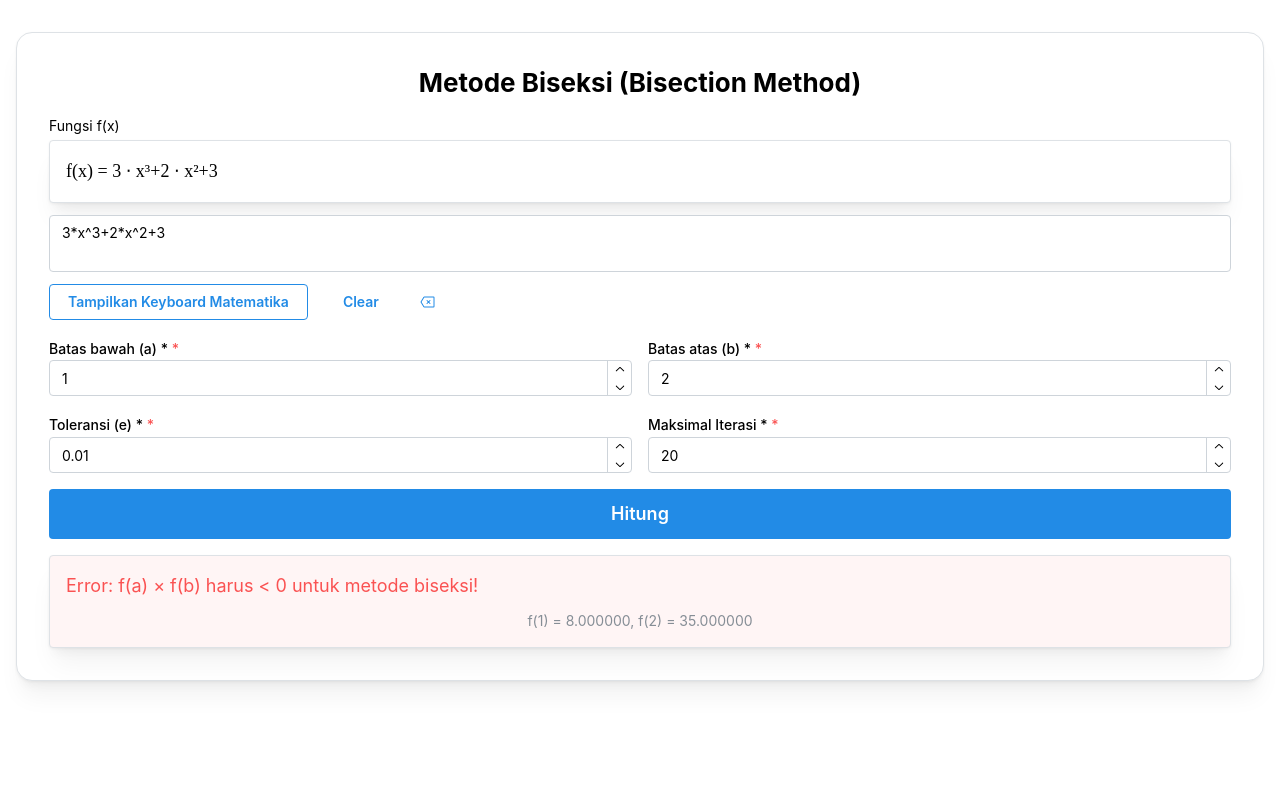
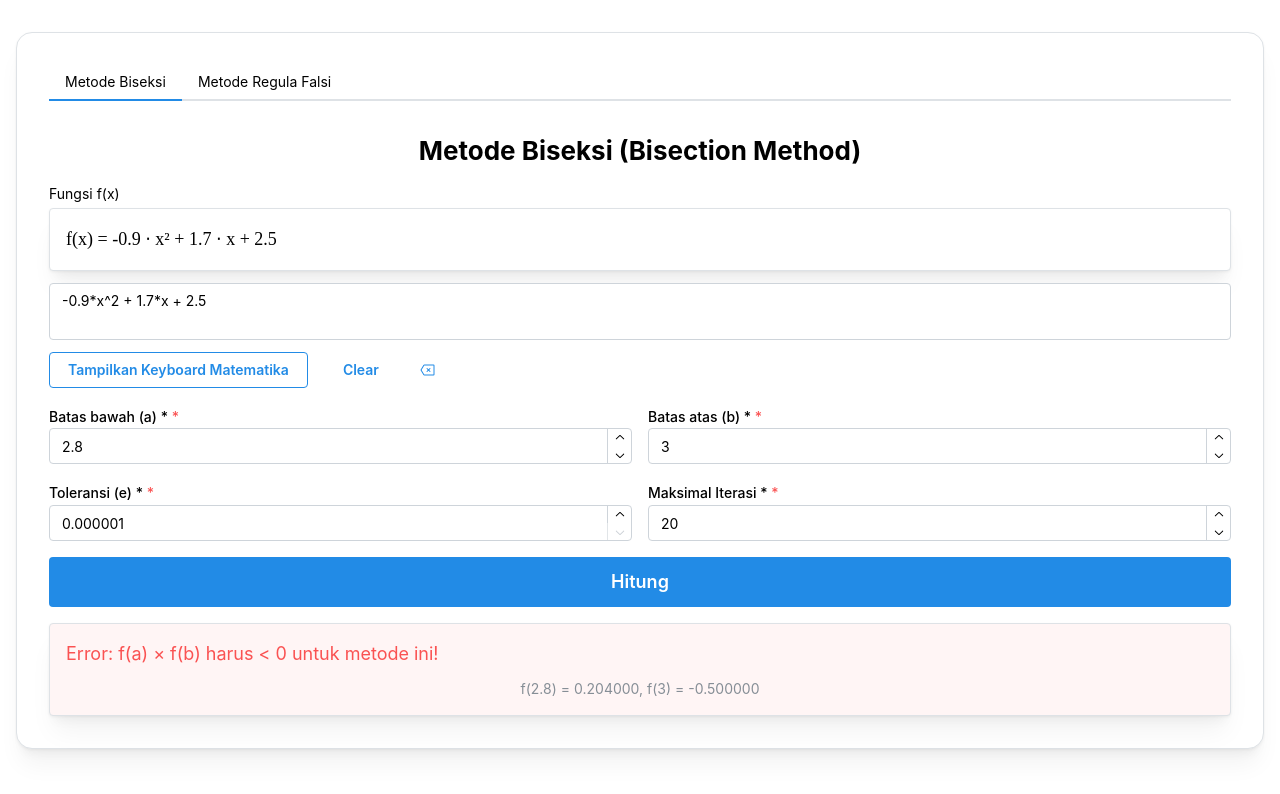
Before and after one commit to DasonTio/matheq, a React (Vite) app: page /metode_tertutup in a window 1280 px wide. Shown: the top 794 px of the page. Built offline with nearby package versions, Linux system fonts and the light colour scheme.

Commit message:
feat: regula falsi tab

```diff
--- a/src/pages/metode_tertutup/index.jsx
+++ b/src/pages/metode_tertutup/index.jsx
@@ -15,6 +15,7 @@ import {
   Badge,
   ActionIcon,
   Textarea,
+  Tabs,
 } from "@mantine/core";
 import {
   LineChart,
@@ -153,7 +154,8 @@ function generateChartData(expr, a, b, points = 100) {
   });
 }
 
-function bisectionSteps(expr, a, b, tol = 1e-6, maxSteps = 20) {
+// Updated function to handle both Bisection and Regula Falsi methods
+function rootFindingSteps(expr, a, b, tol = 1e-6, maxSteps = 20, method = "bisection") {
   const steps = [];
   let fa = safeEval(expr, a);
   let fb = safeEval(expr, b);
@@ -161,7 +163,15 @@ function bisectionSteps(expr, a, b, tol = 1e-6, maxSteps = 20) {
   if (isNaN(fa) || isNaN(fb) || fa * fb > 0) return [];
 
   for (let i = 0; i < maxSteps; i++) {
-    const c = (a + b) / 2;
+    let c;
+
+    // The main difference between the two methods
+    if (method === "bisection") {
+      c = (a + b) / 2;
+    } else { // regula-falsi
+      c = (a * fb - b * fa) / (fb - fa);
+    }
+
     const fc = safeEval(expr, c);
 
     steps.push({
@@ -174,6 +184,7 @@ function bisectionSteps(expr, a, b, tol = 1e-6, maxSteps = 20) {
       fc: Number(fc.toFixed(6)),
       interval: [a, b],
       chosen: fa * fc < 0 ? "left" : "right",
+      method: method,
     });
 
     if (Math.abs(fc) < tol || Math.abs(b - a) < tol) break;
@@ -189,15 +200,16 @@ function bisectionSteps(expr, a, b, tol = 1e-6, maxSteps = 20) {
   return steps;
 }
 
-// Updated default expression to match your sample problem
-const defaultExpr = "3*x^3+2*x^2+3";
+// Changed back to the original default expression you requested
+const defaultExpr = "-0.9*x^2 + 1.7*x + 2.5";
 
-export default function MetodeBiseksi() {
+export default function MetodeAkarPersamaan() {
+  const [method, setMethod] = useState("bisection");
   const [expr, setExpr] = useState(defaultExpr);
-  const [a, setA] = useState(1); // Changed to match your sample
-  const [b, setB] = useState(2); // Changed to match your sample
-  const [tol, setTol] = useState(0.01); // Changed to match your sample
-  const [maxSteps, setMaxSteps] = useState(20); // Increased default
+  const [a, setA] = useState(2.8); // Changed back to original values
+  const [b, setB] = useState(3);   // Changed back to original values
+  const [tol, setTol] = useState(1e-6); // Changed back to original tolerance
+  const [maxSteps, setMaxSteps] = useState(20);
   const [steps, setSteps] = useState([]);
   const [currentIteration, setCurrentIteration] = useState(0);
   const [showKeyboard, setShowKeyboard] = useState(false);
@@ -246,16 +258,23 @@ export default function MetodeBiseksi() {
 
   const handleSubmit = (e) => {
     e.preventDefault();
-    const s = bisectionSteps(
+    const s = rootFindingSteps(
       parsedExpr,
       Number(a),
       Number(b),
       Number(tol),
-      Number(maxSteps)
+      Number(maxSteps),
+      method
     );
     setSteps(s);
     setCurrentIteration(0);
     setShowKeyboard(false);
+  };
+
+  const handleMethodChange = (newMethod) => {
+    setMethod(newMethod);
+    setSteps([]); // Clear previous results when switching methods
+    setCurrentIteration(0);
   };
 
   const currentStep = steps[currentIteration] || {};
@@ -267,11 +286,41 @@ export default function MetodeBiseksi() {
   const chartB = Math.max(a, b) + chartMargin;
   const chartData = generateChartData(parsedExpr, chartA, chartB);
 
+  // Method-specific configurations
+  const methodConfig = {
+    bisection: {
+      title: "Metode Biseksi (Bisection Method)",
+      formula: "c = (a + b) / 2",
+      description: "Membagi interval menjadi dua bagian sama besar"
+    },
+    "regula-falsi": {
+      title: "Metode Regula Falsi (False Position Method)",
+      formula: "c = (a⋅f(b) - b⋅f(a)) / (f(b) - f(a))",
+      description: "Menggunakan interpolasi linear untuk menentukan titik potong"
+    }
+  };
+
+  const getCCalculationText = () => {
+    if (method === "bisection") {
+      return `c = (a + b) / 2 = (${currentStep.a} + ${currentStep.b}) / 2 = ${currentStep.c}`;
+    } else {
+      return `c = (a⋅f(b) - b⋅f(a)) / (f(b) - f(a)) = (${currentStep.a}⋅${currentStep.fb} - ${currentStep.b}⋅${currentStep.fa}) / (${currentStep.fb} - ${currentStep.fa}) = ${currentStep.c}`;
+    }
+  };
+
   return (
     <Container size="xl" py="xl">
       <Paper shadow="md" radius="lg" p="xl" withBorder>
+        {/* Method Selection Tabs */}
+        <Tabs value={method} onTabChange={handleMethodChange} mb="xl">
+          <Tabs.List position="center">
+            <Tabs.Tab value="bisection">Metode Biseksi</Tabs.Tab>
+            <Tabs.Tab value="regula-falsi">Metode Regula Falsi</Tabs.Tab>
+          </Tabs.List>
+        </Tabs>
+
         <Title align="center" order={2} mb="md">
-          Metode Biseksi (Bisection Method)
+          {methodConfig[method].title}
         </Title>
 
         <form onSubmit={handleSubmit}>
@@ -297,7 +346,7 @@ export default function MetodeBiseksi() {
               {/* Input Field */}
               <Textarea
                 ref={textareaRef}
-                placeholder="Contoh: 3*x^3+2*x^2+3"
+                placeholder="Contoh: -0.9*x^2 + 1.7*x + 2.5"
                 value={expr}
                 onChange={(e) => {
                   setExpr(e.target.value);
@@ -353,7 +402,7 @@ export default function MetodeBiseksi() {
               )}
             </div>
 
-            {/* Updated parameter inputs to include tolerance and max iterations */}
+            {/* Parameter inputs */}
             <Group grow>
               <NumberInput
                 label="Batas bawah (a) *"
@@ -419,7 +468,7 @@ export default function MetodeBiseksi() {
           <Paper p="md" mt="md" withBorder style={{ backgroundColor: "#fff5f5" }}>
             <Group position="center">
               <Text size="lg" weight={600} color="red">
-                Error: f(a) × f(b) harus &lt; 0 untuk metode biseksi!
+                Error: f(a) × f(b) harus &lt; 0 untuk metode ini!
               </Text>
             </Group>
             <Text align="center" size="sm" color="dimmed" mt="xs">
@@ -437,7 +486,7 @@ export default function MetodeBiseksi() {
                     Iterasi {currentStep.step} dari {steps.length}
                   </Title>
                   <Badge color="blue" variant="light">
-                    Toleransi: {tol}
+                    {method === "bisection" ? "Biseksi" : "Regula Falsi"}
                   </Badge>
                 </Group>
                 <Divider mb="md" />
@@ -450,7 +499,7 @@ export default function MetodeBiseksi() {
                     <strong>Langkah 2.</strong> f(b) = f({currentStep.b}) = {currentStep.fb}
                   </Text>
                   <Text>
-                    <strong>Langkah 3.</strong> c = (a + b) / 2 = ({currentStep.a} + {currentStep.b}) / 2 = {currentStep.c}
+                    <strong>Langkah 3.</strong> {getCCalculationText()}
                   </Text>
                   <Text>
                     <strong>Langkah 4.</strong> f(c) = f({currentStep.c}) = {currentStep.fc}
@@ -545,15 +594,15 @@ export default function MetodeBiseksi() {
                   </LineChart>
                 </ResponsiveContainer>
                 <Text mt="md" size="sm" color="dimmed" align="center">
-                  Interval: [{currentStep.a}, {currentStep.b}]
+                  Interval: [{currentStep.a}, {currentStep.b}] | Metode: {method === "bisection" ? "Biseksi" : "Regula Falsi"}
                 </Text>
               </Paper>
             </Grid.Col>
 
-            {/* Right Side - Simple Reminder */}
+            {/* Right Side - Method-specific explanation */}
             <Grid.Col span={12} md={5}>
               <Card shadow="sm" radius="md" p="lg" withBorder>
-                <Title order={4} mb="md">Metode Biseksi</Title>
+                <Title order={4} mb="md">{methodConfig[method].title.split(' (')[0]}</Title>
                 <Divider mb="md" />
 
                 <Stack spacing="sm">
@@ -562,12 +611,20 @@ export default function MetodeBiseksi() {
                   </Text>
 
                   <Text size="sm">
+                    <strong>Formula:</strong> {methodConfig[method].formula}
+                  </Text>
+
+                  <Text size="xs" color="dimmed">
+                    {methodConfig[method].description}
+                  </Text>
+
+                  <Text size="sm">
                     <strong>Langkah-langkah:</strong>
                   </Text>
 
                   <Box pl="md">
                     <Text size="sm">1. Hitung f(a) dan f(b)</Text>
-                    <Text size="sm">2. Tentukan c = (a + b) / 2</Text>
+                    <Text size="sm">2. Tentukan c menggunakan formula</Text>
                     <Text size="sm">3. Hitung f(c)</Text>
                     <Text size="sm">4. Pilih interval baru:</Text>
                     <Box pl="md">
```
